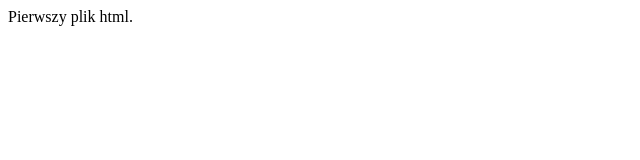
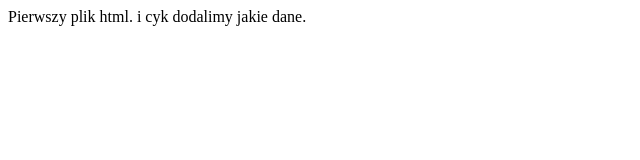
Before and after one commit to domjankowski/zdalne-repozytorium, a plain HTML site: page index.html in a window 1280 px wide. Shown: the whole page, without its empty margins (0-640 px from the left). Drawn offline with Linux system fonts and the light colour scheme.

Commit message:
Dodanie tekstu
Dodanie tekstu tralala

```diff
--- a/index.html
+++ b/index.html
@@ -4,5 +4,9 @@
 
 Pierwszy plik html.
 
+i cyk
+
+dodalimy jakie dane.
+
 </body>
 </html>
```
